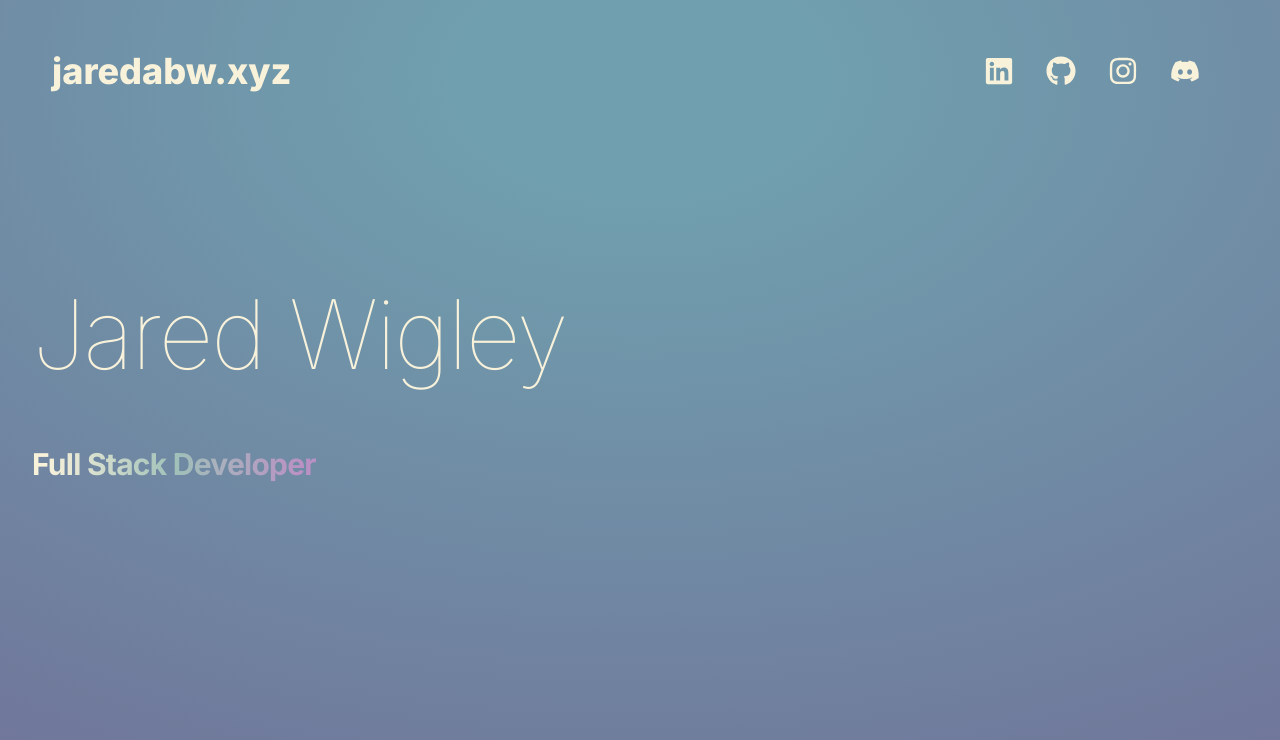
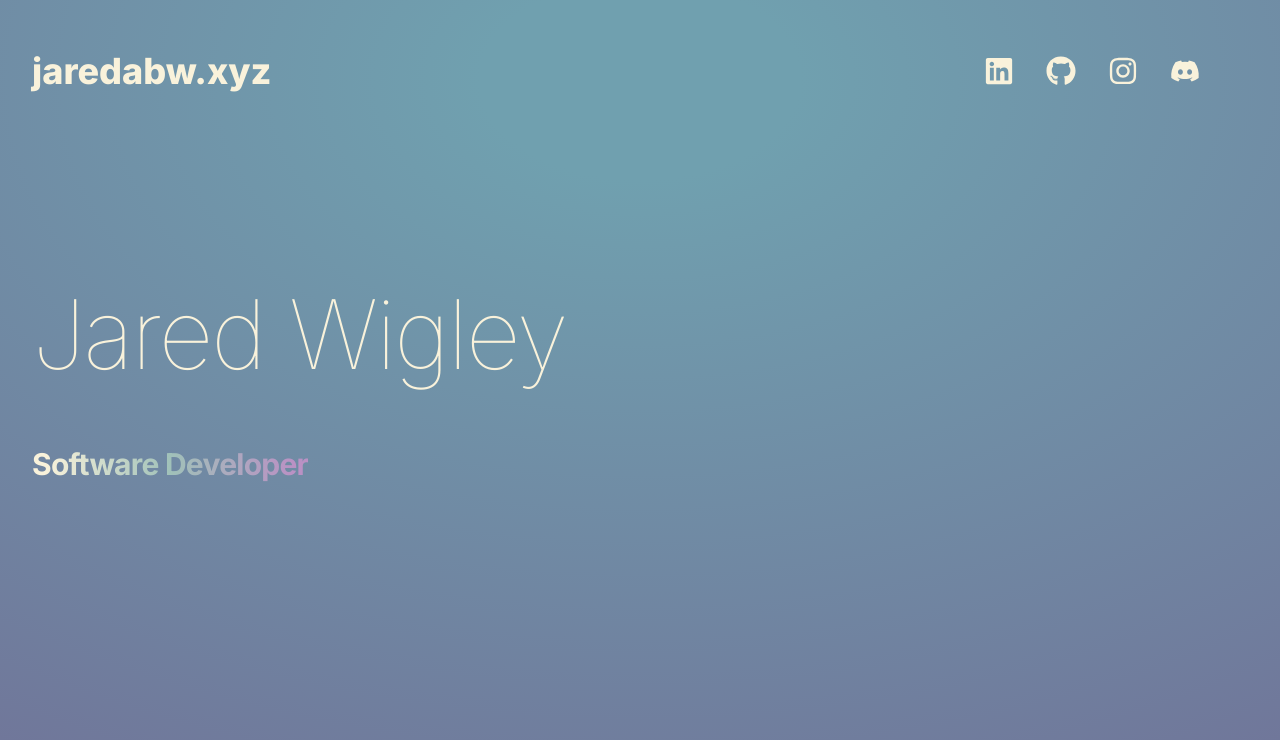
Before and after one commit to jaredabw/jaredabw.github.io, a React (Vite) app: page / in a window 1280 px wide. Shown: the top 740 px of the page. Built offline with nearby package versions, Linux system fonts and the light colour scheme.

Commit message:
readability

```diff
--- a/src/components/Hero.jsx
+++ b/src/components/Hero.jsx
@@ -6,7 +6,7 @@ const Hero = () => {
         <div className="w-full lg:w-1/2">
             <div className="flex flex-col items-center lg:items-start">
                 <h1 className="pb-6 text-6xl font-thin tracking-tight lg:mt-16 lg:text-8xl text-dutch_white-700">Jared Wigley</h1>
-                <span className="pt-10 bg-gradient-to-r from-dutch_white-700 from-5% via-ash_gray to-95% to-dark_purple-800 bg-clip-text text-3xl font-bold tracking-tight text-transparent">Full Stack Developer</span>
+                <span className="pt-10 bg-gradient-to-r from-dutch_white-700 from-5% via-ash_gray to-95% to-dark_purple-800 bg-clip-text text-3xl font-bold tracking-tight text-transparent">Software Developer</span>
             </div>
         </div>
       </div>
--- a/src/components/Navbar.jsx
+++ b/src/components/Navbar.jsx
@@ -4,8 +4,8 @@ const Navbar = () => {
   return (
     <nav className="mb-20 flex items-center justify-between py-0 md:py-6">
         <div className="flex flex-shrink-0 items-center text-dutch_white-700 text-xl md:text-4xl font-extrabold">
-            <a className="hidden px-5 py-2 md:flex" href="/">jaredabw.xyz</a>
-            <a className="flex px-5 py-2 md:hidden" href="/">jaredabw</a>
+            <a className="hidden md:flex py-2 " href="/">jaredabw.xyz</a>
+            <a className="flex md:hidden py-2 " href="/">jaredabw</a>
         </div>
         <div className="m-6 mx-0 sm:mx-10 flex items-center justify-center gap-1 sm:gap-4 text-xl md:text-3xl text-dutch_white-700">
             <a className="p-2" href="https://www.linkedin.com/in/jared-wigley-91921a303/">
```
